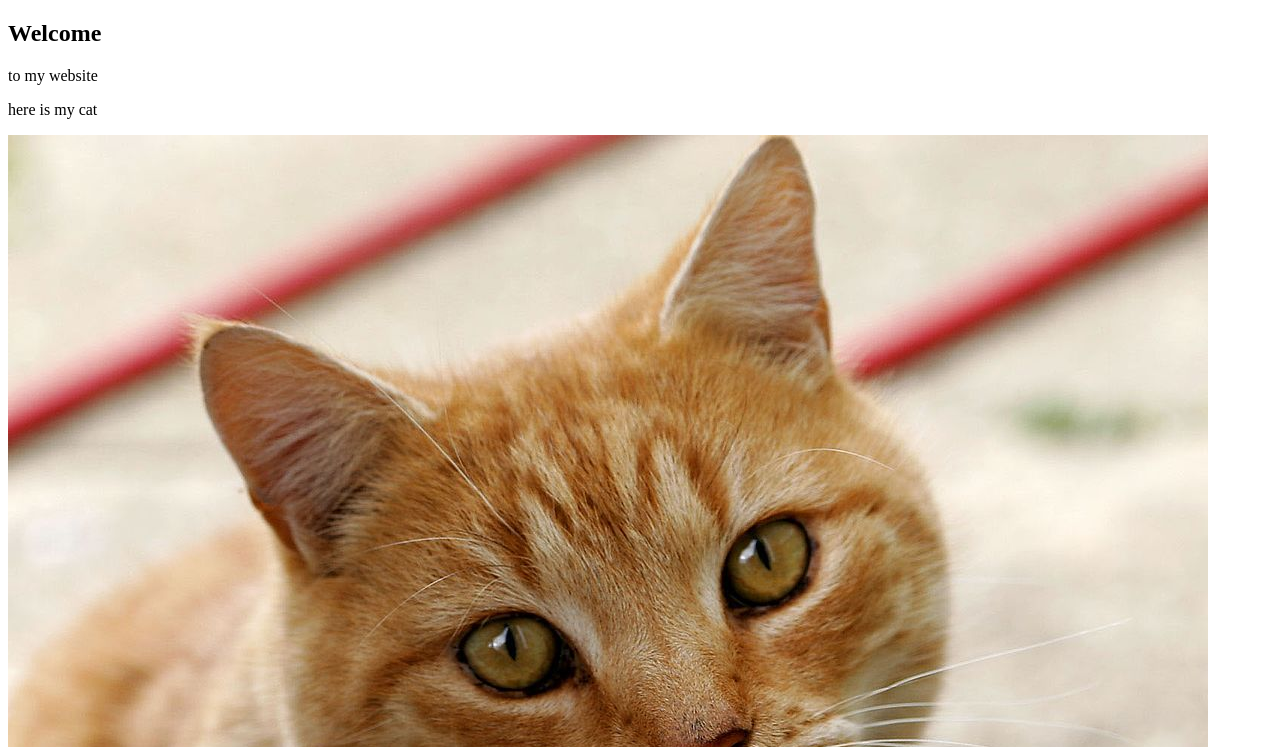
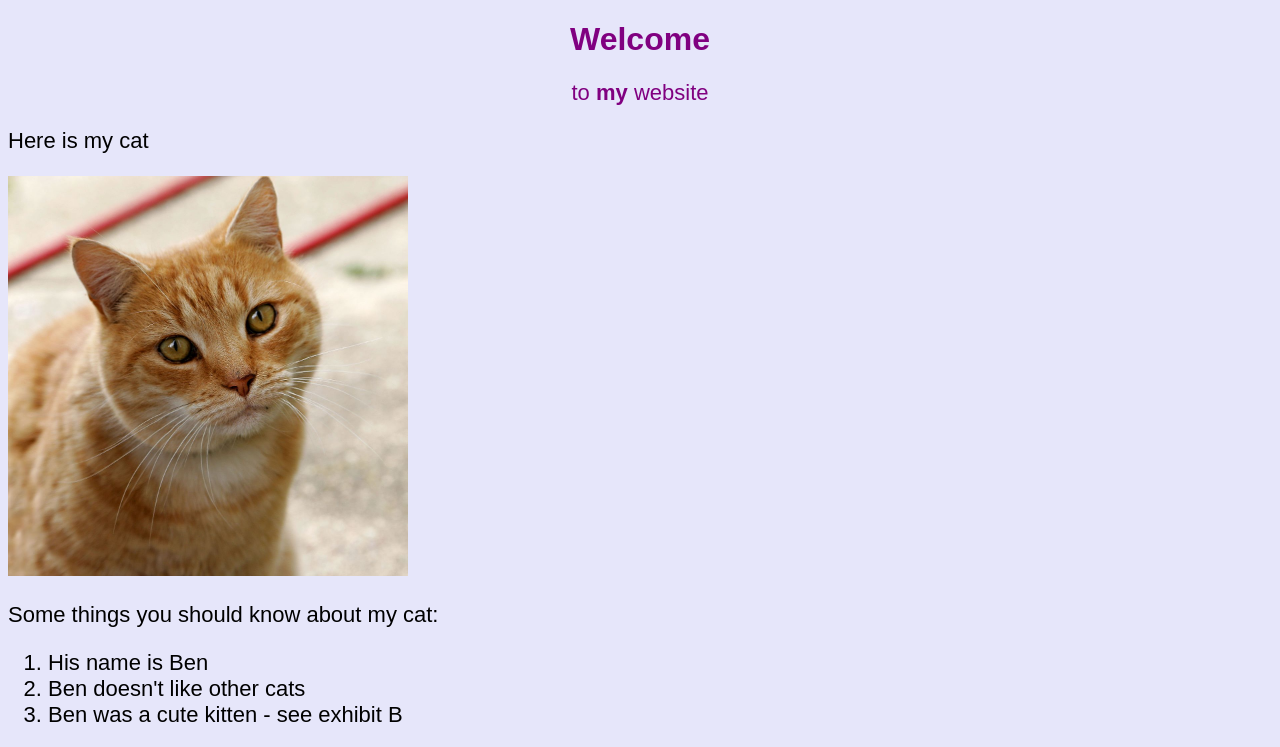
Before and after one commit to Mbelbeck/mbelbeck.github.io, a plain HTML site: page index.html in a window 1280 px wide. Shown: the top 747 px of the page. Drawn offline with Linux system fonts and the light colour scheme.

Commit message:
Fixed formatting

```diff
--- a/index.html
+++ b/index.html
@@ -1,14 +1,25 @@
 <!DOCTYPE html>
 <html>
-<head>
+    <head>
+        <title> My cat website</title>
+        <link rel="stylesheet" href="styles.css">
+    </head>
 
-
-</head>
-
-<body>
-<h2> Welcome </H2>
-<p> to my website </p>
-<p> here is my cat </p>
-<img src= "Cat03.jpg">
-</body>
+    <body style="background-color: lavender">
+        <h1> Welcome </h1>
+        <p id="p1" class="kittens"> to <strong> my </strong> website </p>
+        <p id="p2" class="kittens"> Here is my cat </p>
+        <img src= "Cat03.jpg">
+        <p class="kittens"> Some things you should know about my cat: </p>
+        <ol class="kittens">
+            <li>His name is Ben</li>
+            <li>Ben doesn't like other cats</li>
+            <li>Ben was a cute kitten - see exhibit B</li>
+        </ol>
+        <img src="cat2.jpg">
+        <p class="kittens"> Ben <strong>finally</strong> made a friend today, her name is Suzie!</p>
+        <img src="catgif.gif">
+        <hr>
+        <p id="p3"> To learn more about cats <a href="https://en.wikipedia.org/wiki/Cat">visit this page</a> </p>
+    </body>
 </html>
--- /dev/null
+++ b/styles.css
@@ -0,0 +1,16 @@
+h1 {
+    color:purple; font-family: arial; text-align: center;
+}
+#p1 {
+    color:purple; text-align: center;
+}
+
+.kittens {
+    font-size: 22px; font-family: arial;
+}
+img {height: 400px;
+}
+
+#p3 {
+    font-style: arial;
+}
```
Also changed, not shown: cat2.jpg (added), catgif.gif (added), 1 other file.
